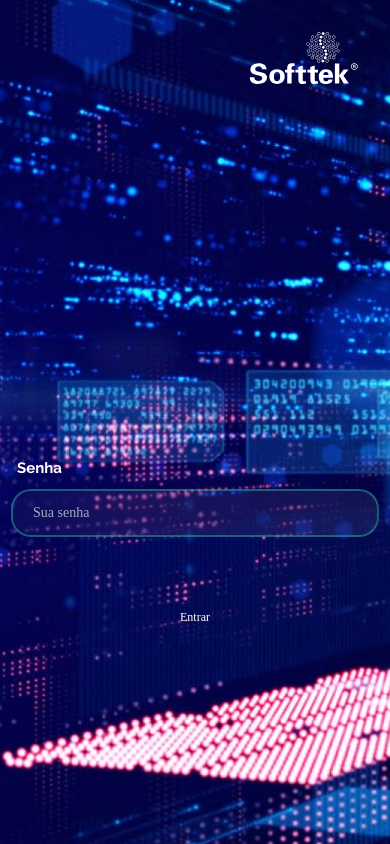
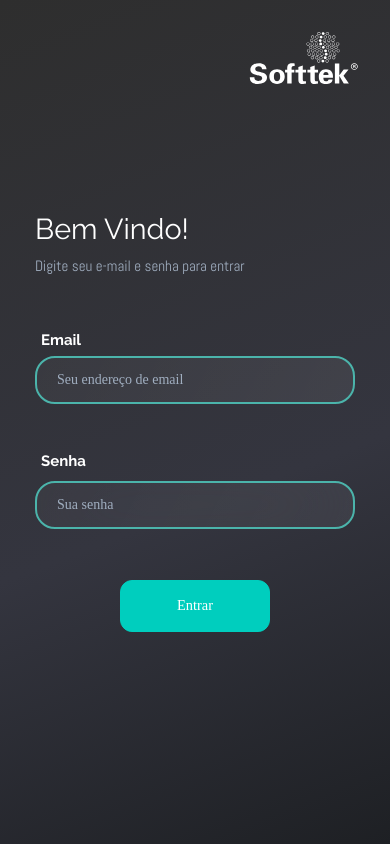
Before and after one commit to LucasEpifanio/softtek, a React (Create React App) app: page / in a window 390 px wide. Built offline with nearby package versions, Linux system fonts and the light colour scheme; a web font is replaced by a local one.

Commit message:
commit login

```diff
--- a/src/Pages/LoginForm/LoginForm.css
+++ b/src/Pages/LoginForm/LoginForm.css
@@ -27,7 +27,7 @@
     rgba(255, 255, 255, 0.037) 0.01%,
     rgba(255, 255, 255, 0.066)
   );
-  border: 2px solid #27b5a476;
+  border: 2px solid #4bb4ab;
   box-sizing: border-box;
   overflow: hidden;
   flex-shrink: 0;
@@ -35,6 +35,15 @@
   font-size: 0.875rem;
   color: #a0aec0;
   font-family: var(--font-family-radio);
+  outline: none;
+}
+.input-email:focus-visible{
+  border: 2px solid #00cebe;
+  box-shadow: 0px 4px 12px rgba(0, 0, 0, 0.248);
+}
+.input-senha:focus-visible{
+  border: 2px solid #00cebe;
+  box-shadow: 0px 4px 12px rgba(0, 0, 0, 0.248);
 }
 .email-field {
   height: 5rem;
@@ -78,7 +87,7 @@
     rgba(255, 255, 255, 0.037) 0.01%,
     rgba(255, 255, 255, 0.066)
   );
-  border: 2px solid #27b5a476;
+  border: 2px solid #4bb4ab;
   overflow: hidden;
   flex-shrink: 0;
   padding: 1rem 1.25rem;
@@ -86,6 +95,7 @@
   font-size: 0.875rem;
   color: #a0aec0;
   font-family: var(--font-family-radio);
+  outline: none;
 }
 .input-senha::placeholder{
     color: #a0aec0;
@@ -116,11 +126,16 @@
 }
 .buttonbase {
   cursor: pointer;
-  border: 1px solid #000;
+  border: 1px solid #00cebe;
   padding: 0.75rem 8rem;
   background-color: #00cebe;
   border-radius: 12px;
   flex-direction: row;
+  transition: all 0.2s ease-in;
+}
+.buttonbase:hover {
+  box-shadow: 0px 4px 12px rgba(0, 0, 0, 0.248);
+  background-color: #4bb4ab;
 }
 .input-container .login-button,
 .login-form {
@@ -148,9 +163,23 @@
   font-size: 0.938rem;
   color: var(--color-white);
   font-family: var(--font-family-raleway);
+  gap: 1rem;
 }
-@media screen and (max-width: 450px) {
-  .login-form {
-    gap: 1.438rem;
-  }
+@media screen and (max-width: 500px) {
+  .input-email, .input-senha {
+    width: 20rem;
 }
+.buttonbase {
+  padding: 0.9rem 3.5rem;
+}
+.text {
+  font-size: 0.9rem;
+}
+ }
+
+
+@media screen and (max-width: 1100px) {
+ .backgroundItem{
+    display: none;
+ }
+}
--- a/src/Pages/LoginForm/LoginForm.js
+++ b/src/Pages/LoginForm/LoginForm.js
@@ -52,6 +52,7 @@
   }
 
   return (
+    <div class="blurred-box">
       <form className={`login-form ${className}`} onSubmit={handleSubmit}>
         <div className="wel">
           <div className="welcomeMessage">
@@ -95,6 +96,7 @@
           </button>
         </div>
       </form>
+    </div>
   );
 };
 
```
Lines whose indentation alone changed are shown as unchanged.
